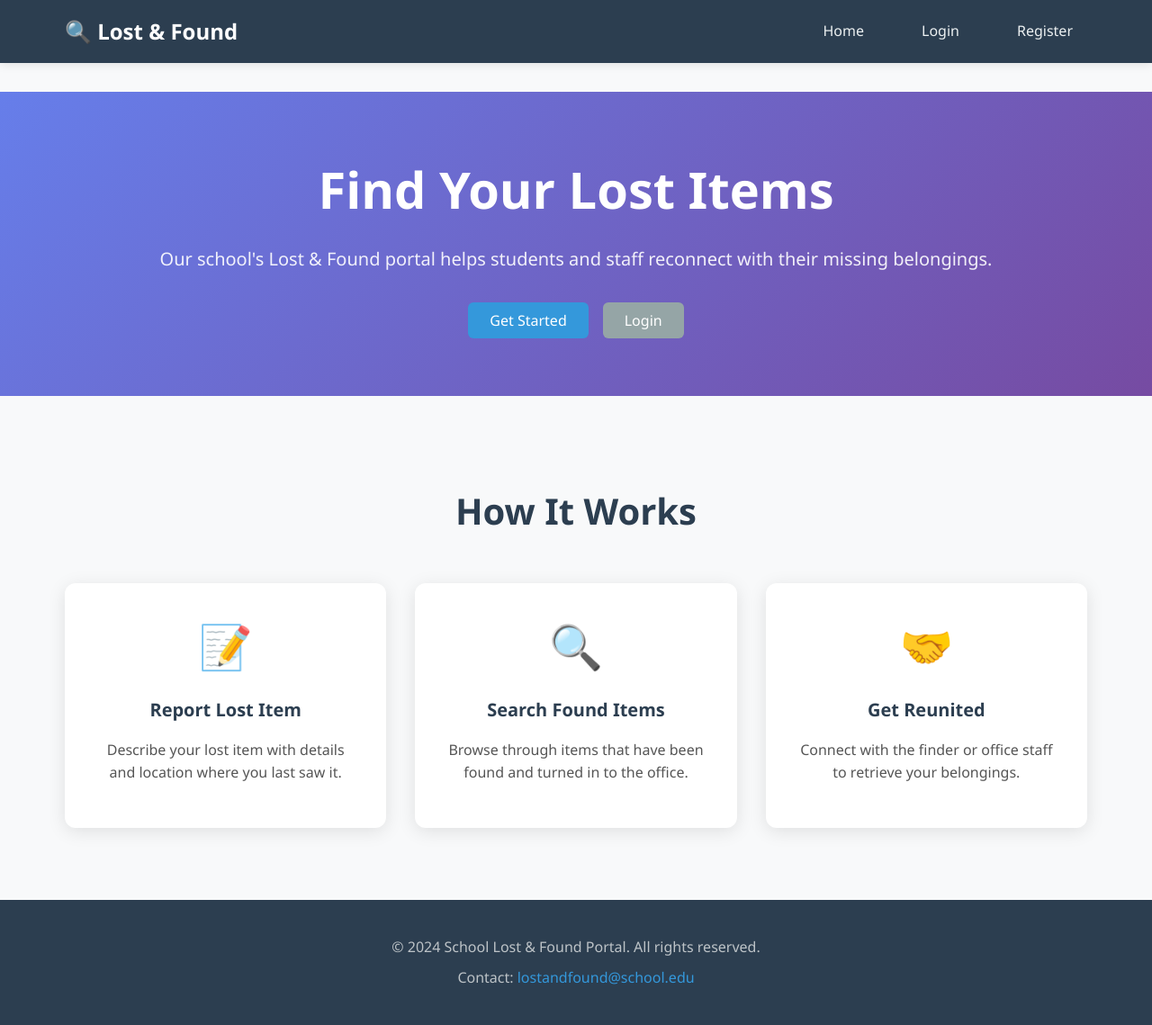
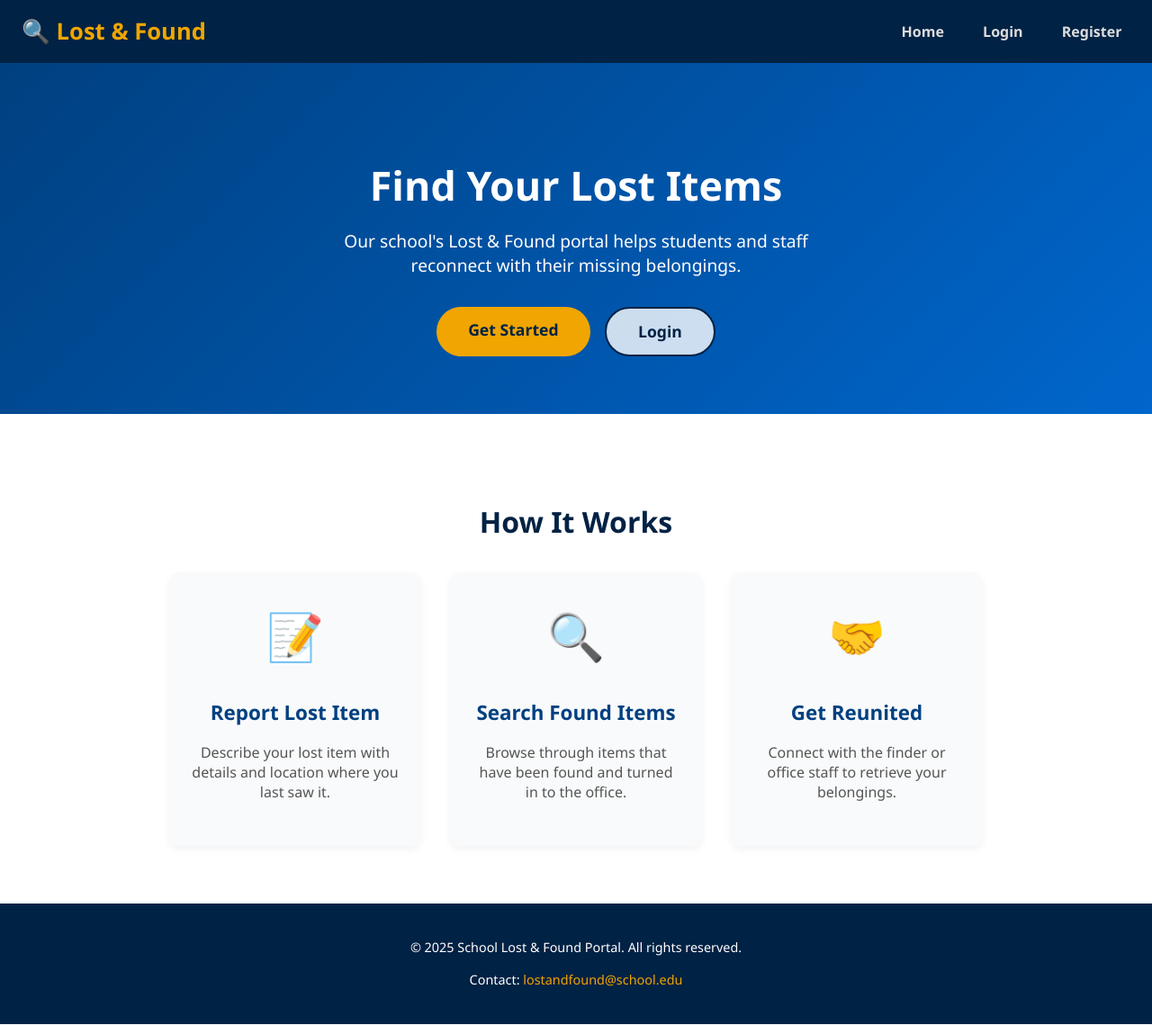
Before and after one commit to titi20066/lost-found-webapp-ui-week1, a plain HTML site: page Index.html in a window 1280 px wide. Shown: the whole page at 90% size. Drawn offline with Linux system fonts and the light colour scheme; files that its build step writes are made by us from their sources.

Commit message:
Update Index.html

```diff
--- a/Index.html
+++ b/Index.html
@@ -1,32 +1,243 @@
 <!DOCTYPE html>
 <html lang="en">
 <head>
-    <meta charset="UTF-8">
-    <meta name="viewport" content="width=device-width, initial-scale=1.0">
+<meta charset="UTF-8" />
+<meta name="viewport" content="width=device-width, initial-scale=1" />
 <title>Lost & Found - School Portal</title>
-    <link rel="stylesheet" href="css/style.css">
+<style>
+  /* Reset & base */
+  *, *::before, *::after {
+    box-sizing: border-box;
+  }
+  body {
+    margin: 0;
+    font-family: 'Segoe UI', Tahoma, Geneva, Verdana, sans-serif;
+    background: #f5f7fa;
+    color: #222;
+    line-height: 1.5;
+    min-height: 100vh;
+    display: flex;
+    flex-direction: column;
+  }
+  a {
+    text-decoration: none;
+    color: #0056b3;
+    transition: color 0.3s ease;
+  }
+  a:hover, a:focus {
+    color: #f0a500;
+    outline: none;
+  }
+
+  /* Container */
+  .container {
+    width: min(90%, 1200px);
+    margin: 0 auto;
+  }
+
+  /* Header */
+  header {
+    background-color: #002244;
+    color: white;
+  }
+  nav.navbar {
+    display: flex;
+    align-items: center;
+    justify-content: space-between;
+    padding: 1rem 1.5rem;
+  }
+  .nav-brand h1 {
+    margin: 0;
+    font-size: 1.6rem;
+    color: #f0a500;
+    user-select: none;
+  }
+  ul.nav-links {
+    list-style: none;
+    display: flex;
+    gap: 1.5rem;
+    margin: 0;
+  }
+  ul.nav-links li a {
+    color: #ddd;
+    font-weight: 600;
+    padding: 0.3rem 0.6rem;
+    border-radius: 4px;
+  }
+  ul.nav-links li a:hover,
+  ul.nav-links li a:focus {
+    background-color: #f0a500;
+    color: #002244;
+  }
+
+  /* Mobile menu button (hidden for now) */
+  .mobile-menu-btn {
+    display: none;
+    background: none;
+    border: none;
+    font-size: 1.8rem;
+    color: white;
+    cursor: pointer;
+  }
+
+  /* Hero Section */
+  .hero {
+    background: linear-gradient(135deg, #004080, #0066cc);
+    color: white;
+    padding: 4rem 1rem;
+    text-align: center;
+  }
+  .hero h2 {
+    font-size: 2.8rem;
+    margin-bottom: 1rem;
+  }
+  .hero p {
+    max-width: 600px;
+    margin: 0 auto 2rem;
+    font-size: 1.2rem;
+    font-weight: 500;
+    line-height: 1.4;
+  }
+  .hero-actions {
+    display: inline-flex;
+    gap: 1rem;
+    flex-wrap: wrap;
+    justify-content: center;
+  }
+  .btn {
+    display: inline-block;
+    padding: 0.8rem 2.2rem;
+    font-weight: 700;
+    border-radius: 30px;
+    cursor: pointer;
+    user-select: none;
+    transition: background-color 0.3s ease;
+    border: none;
+    font-size: 1.1rem;
+    text-align: center;
+  }
+  .btn-primary {
+    background-color: #f0a500;
+    color: #002244;
+  }
+  .btn-primary:hover,
+  .btn-primary:focus {
+    background-color: #cc8500;
+    outline: none;
+  }
+  .btn-secondary {
+    background-color: #ffffffcc;
+    color: #002244;
+    border: 2px solid #002244;
+  }
+  .btn-secondary:hover,
+  .btn-secondary:focus {
+    background-color: #002244;
+    color: white;
+    outline: none;
+  }
+
+  /* Features Section */
+  .features {
+    background: white;
+    padding: 4rem 1rem;
+    text-align: center;
+  }
+  .features h3 {
+    font-size: 2rem;
+    margin-bottom: 2rem;
+    color: #002244;
+  }
+  .feature-grid {
+    display: flex;
+    gap: 2rem;
+    justify-content: center;
+    flex-wrap: wrap;
+  }
+  .feature-card {
+    background: #f9fafb;
+    border-radius: 12px;
+    padding: 2rem 1.5rem;
+    max-width: 280px;
+    flex: 1 1 280px;
+    box-shadow: 0 4px 10px rgb(0 0 0 / 0.05);
+    transition: transform 0.3s ease;
+  }
+  .feature-card:hover,
+  .feature-card:focus-within {
+    transform: translateY(-6px);
+    box-shadow: 0 10px 25px rgb(0 0 0 / 0.1);
+  }
+  .feature-icon {
+    font-size: 3.2rem;
+    margin-bottom: 1rem;
+    user-select: none;
+  }
+  .feature-card h4 {
+    font-size: 1.4rem;
+    margin-bottom: 0.8rem;
+    color: #004080;
+  }
+  .feature-card p {
+    font-weight: 500;
+    color: #555;
+    line-height: 1.4;
+  }
+
+  /* Footer */
+  footer.footer {
+    background-color: #002244;
+    color: #fff;
+    padding: 1.5rem 1rem;
+    text-align: center;
+    font-size: 0.9rem;
+  }
+  footer.footer a {
+    color: #f0a500;
+  }
+  footer.footer a:hover,
+  footer.footer a:focus {
+    text-decoration: underline;
+    outline: none;
+  }
+
+  /* Responsive */
+  @media (max-width: 768px) {
+    .feature-grid {
+      flex-direction: column;
+      gap: 1.5rem;
+    }
+  }
+  @media (max-width: 480px) {
+    .hero h2 {
+      font-size: 2rem;
+    }
+    .hero p {
+      font-size: 1rem;
+    }
+  }
+</style>
 </head>
 <body>
-    <!-- Navigation Header -->
+
 <header class="header">
-        <nav class="navbar">
-            <div class="nav-brand">
+  <nav class="navbar" role="navigation" aria-label="Main Navigation">
+    <div class="nav-brand" aria-label="Lost and Found portal logo">
       <h1>🔍 Lost & Found</h1>
     </div>
     <ul class="nav-links">
-                <li><a href="index.html">Home</a></li>
+      <li><a href="index.html" aria-current="page">Home</a></li>
       <li><a href="login.html">Login</a></li>
       <li><a href="register.html">Register</a></li>
     </ul>
-            <button class="mobile-menu-btn">☰</button>
+    <button class="mobile-menu-btn" aria-label="Toggle menu" aria-expanded="false">☰</button>
   </nav>
 </header>
 
-    <!-- Hero Section -->
-    <main class="main-content">
-        <section class="hero">
+<main class="main-content" role="main">
+  <section class="hero" aria-labelledby="hero-title">
     <div class="container">
-                <h2>Find Your Lost Items</h2>
+      <h2 id="hero-title">Find Your Lost Items</h2>
       <p>Our school's Lost & Found portal helps students and staff reconnect with their missing belongings.</p>
       <div class="hero-actions">
         <a href="register.html" class="btn btn-primary">Get Started</a>
@@ -35,37 +246,36 @@
     </div>
   </section>
 
-        <!-- Features Section -->
-        <section class="features">
+  <section class="features" aria-labelledby="features-title">
     <div class="container">
-                <h3>How It Works</h3>
+      <h3 id="features-title">How It Works</h3>
       <div class="feature-grid">
-                    <div class="feature-card">
-                        <div class="feature-icon">📝</div>
+        <article class="feature-card" tabindex="0">
+          <div class="feature-icon" aria-hidden="true">📝</div>
           <h4>Report Lost Item</h4>
           <p>Describe your lost item with details and location where you last saw it.</p>
-                    </div>
-                    <div class="feature-card">
-                        <div class="feature-icon">🔍</div>
+        </article>
+        <article class="feature-card" tabindex="0">
+          <div class="feature-icon" aria-hidden="true">🔍</div>
           <h4>Search Found Items</h4>
           <p>Browse through items that have been found and turned in to the office.</p>
-                    </div>
-                    <div class="feature-card">
-                        <div class="feature-icon">🤝</div>
+        </article>
+        <article class="feature-card" tabindex="0">
+          <div class="feature-icon" aria-hidden="true">🤝</div>
           <h4>Get Reunited</h4>
           <p>Connect with the finder or office staff to retrieve your belongings.</p>
-                    </div>
+        </article>
       </div>
     </div>
   </section>
 </main>
 
-    <!-- Footer -->
-    <footer class="footer">
+<footer class="footer" role="contentinfo">
   <div class="container">
-            <p>&copy; 2024 School Lost & Found Portal. All rights reserved.</p>
+    <p>&copy; 2025 School Lost & Found Portal. All rights reserved.</p>
     <p>Contact: <a href="mailto:lostandfound@school.edu">lostandfound@school.edu</a></p>
   </div>
 </footer>
+
 </body>
 </html>
```
Lines whose indentation alone changed are shown as unchanged.
